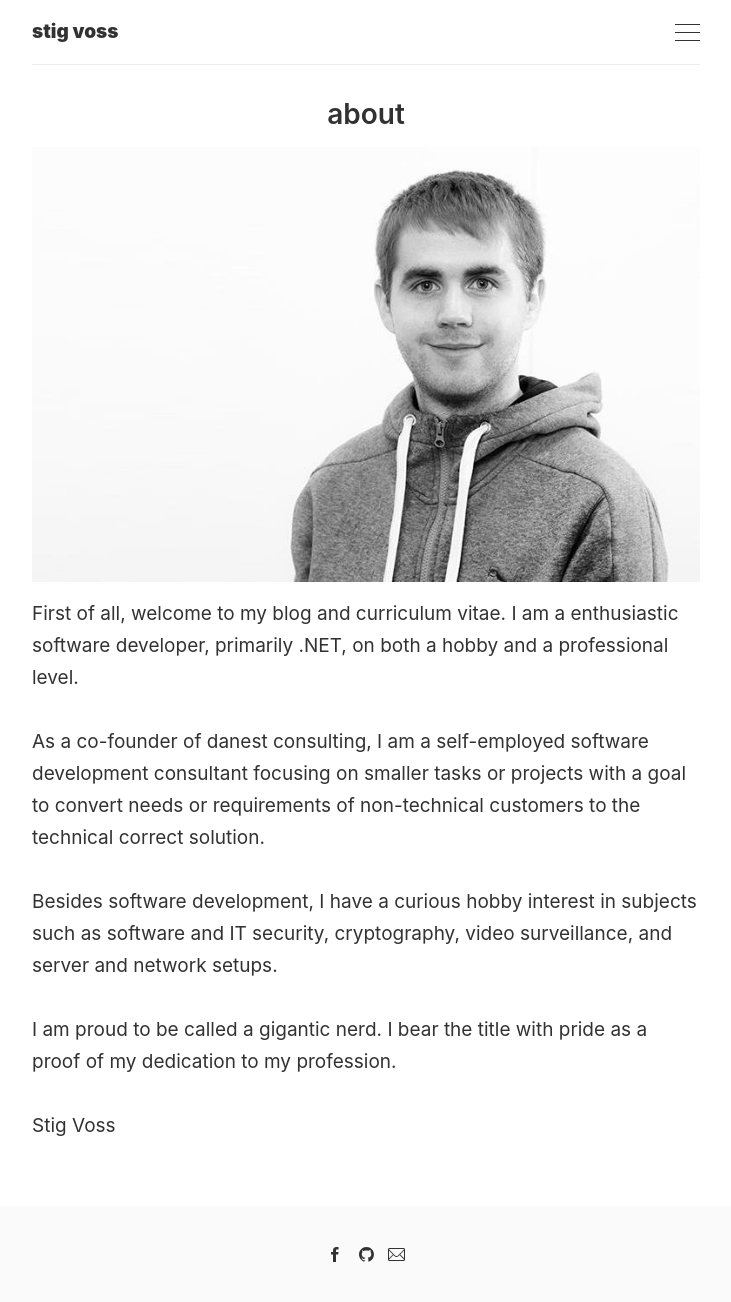
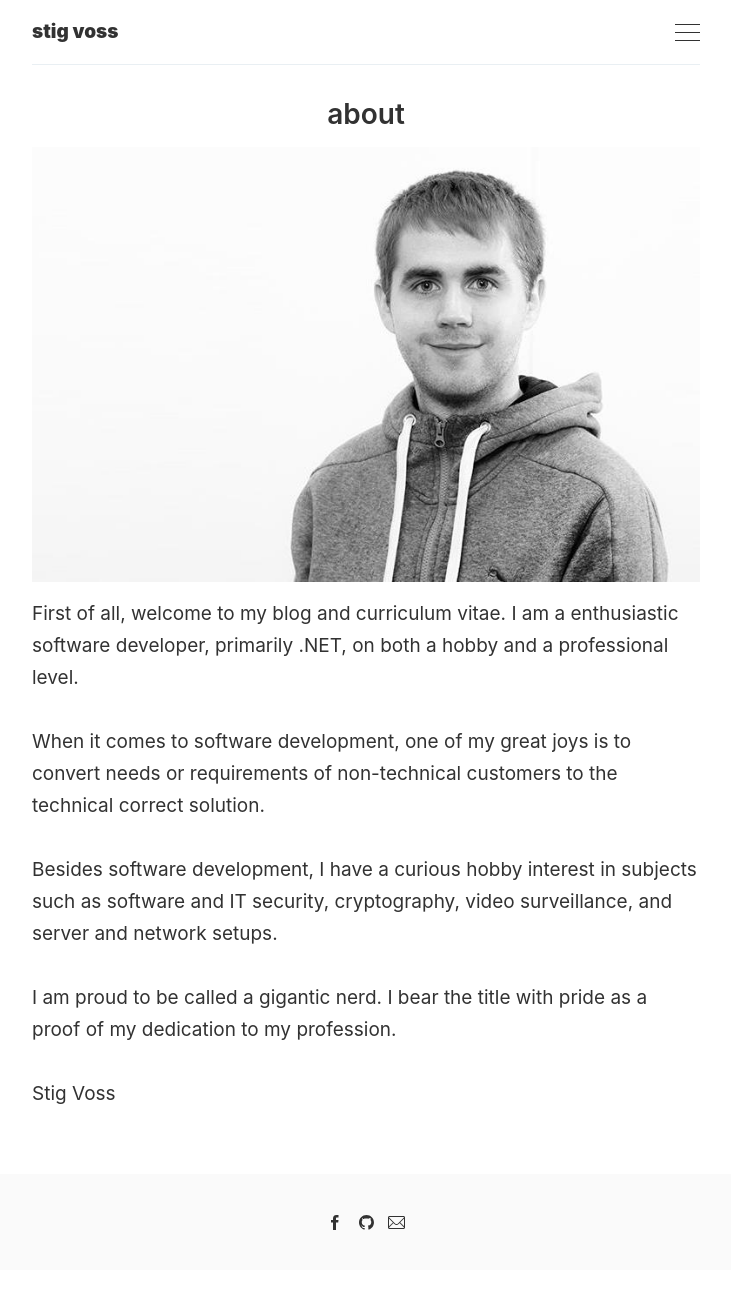
Before and after one commit to stigvoss/stigvoss.github.io-old, a Jekyll site: the page built from _pages/about.md, in a window 1280 px wide. Shown: the whole page, without its empty margins (274-1005 px from the left). Built offline with Jekyll 4.4.1, drawn with Linux system fonts in a browser that asks for light colours; after the commit the page ends 1270 px from its top, so only the background shows below that.

Commit message:
Update _config.yml to remove deprecated configurations. Update _config.yml to support local builds. Change About to no longer indicate self-employment.

```diff
--- a/_config.yml
+++ b/_config.yml
@@ -23,10 +23,12 @@ paginate:  10
 sass:
   style: compressed
 
-plugins:
+plugins_dir:
   - jekyll-paginate
   - jekyll/tagging
   - jekyll-redirect-from
+
+gems: [jekyll-paginate]
 
 include:
   - _pages
--- a/_pages/about.md
+++ b/_pages/about.md
@@ -8,7 +8,7 @@ redirect_from:
 
 First of all, welcome to my blog and curriculum vitae. I am a enthusiastic software developer, primarily .NET, on both a hobby and a professional level.
 
-As a co-founder of danest consulting, I am a self-employed software development consultant focusing on smaller tasks or projects with a goal to convert needs or requirements of non-technical customers to the technical correct solution.
+When it comes to software development, one of my great joys is to convert needs or requirements of non-technical customers to the technical correct solution.
 
 Besides software development, I have a curious hobby interest in subjects such as software and IT security, cryptography, video surveillance, and server and network setups.
 
```
